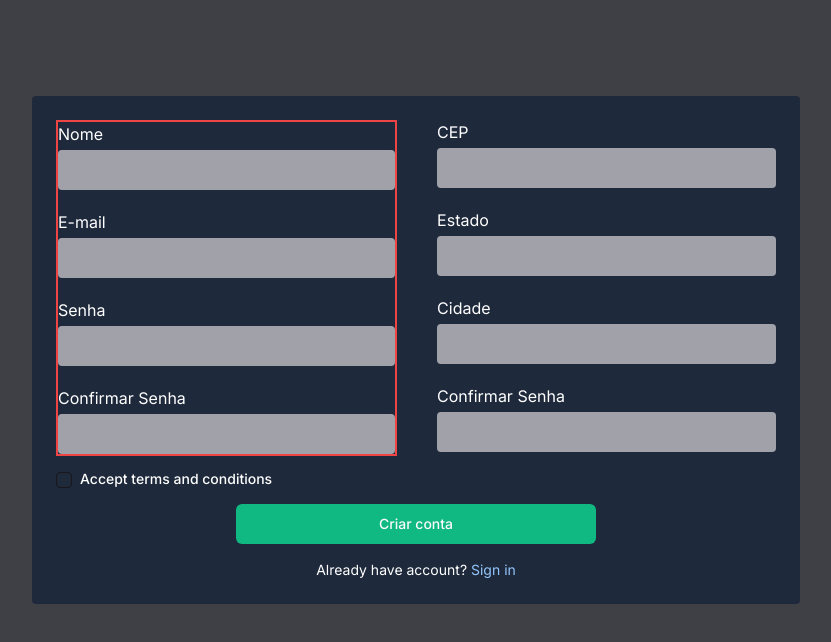
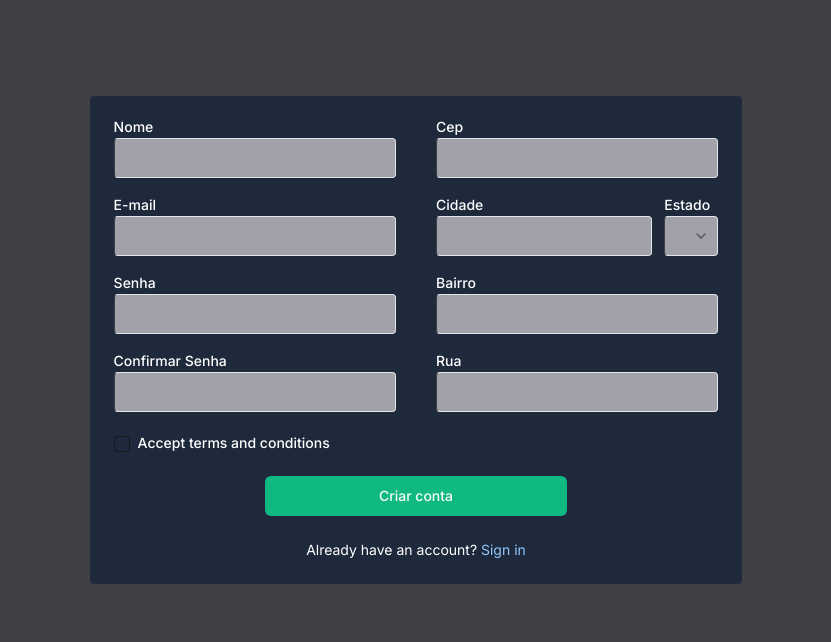
Before and after one commit to marioguiW/LojaShadNextZod, a Next.js app: page /createAccount in a window 1280 px wide. Shown: the top 642 px of the page, without its empty margins (224-1055 px from the left). Built offline with nearby package versions, Linux system fonts and the light colour scheme.

Commit message:
Finishing create account page

```diff
--- a/src/app/createAccount/page.tsx
+++ b/src/app/createAccount/page.tsx
@@ -1,95 +1,233 @@
-'use client'
-import { Button } from "@/components/ui/button";
-import { Checkbox } from "@/components/ui/checkbox";
-import { authService } from "@/services/authService";
-import { zodResolver } from "@hookform/resolvers/zod";
-import { useRouter } from "next/navigation";
-import { useState } from "react";
-import { useForm } from "react-hook-form";
-import { z } from "zod";
-import Cookie from 'js-cookie'
-import { ButtonLoading } from "@/components/ButtonLoading";
-import Link from "next/link";
-import { isSet } from "util/types";
+"use client"
+
+import Link from "next/link"
+import { zodResolver } from "@hookform/resolvers/zod"
+import { useForm } from "react-hook-form"
+import { z } from "zod"
 import { RxCheckCircled } from "react-icons/rx";
 import { RxCrossCircled } from "react-icons/rx";
 
+import { Button } from "@/components/ui/button"
+import {
+  Form,
+  FormControl,
+  FormDescription,
+  FormField,
+  FormItem,
+  FormLabel,
+  FormMessage,
+} from "@/components/ui/form"
+import {
+  Select,
+  SelectContent,
+  SelectItem,
+  SelectTrigger,
+  SelectValue,
+} from "@/components/ui/select"
+import { Input } from "@/components/ui/input"
+import { useEffect, useState } from "react"
+import axios from "axios"
+import { ButtonLoading } from "@/components/ButtonLoading"
+import { Checkbox } from "@/components/ui/checkbox"
+
+const LoginFormSchema = z.object({
+  nome: z.string(),
+  email: z.string(),
+  password: z.string(),
+  confirmPassword: z.string(),
+  cep: z.string(),
+  estado: z.string(),
+  cidade: z.string(),
+  rua: z.string(),
+  bairro: z.string(),
+}).refine(
+  (values) => {
+    return values.password === values.confirmPassword;
+  },
+  {
+    message: "Passwords must match!",
+    path: ["confirmPassword"],
+  }
+);
+
+export default function SelectForm() {
+
+  const [isLoading, setIsLoading] = useState(false);
+  const [erroAuth, setErroAuth] = useState(false);
 
 
-const loginFormSchema = z.object({
-    nome: z.string().nonempty(),
-    email: z.string().nonempty("O campo de email é obrigatório"),
-    password: z.string()
-        .nonempty("O campo de senha é obrigatório")
+  const abreviacoesEstados = [
+    'AC', 'AL', 'AP', 'AM', 'BA', 'CE', 'DF', 'ES', 'GO', 'MA',
+    'MT', 'MS', 'MG', 'PA', 'PB', 'PR', 'PE', 'PI', 'RJ', 'RN',
+    'RS', 'RO', 'RR', 'SC', 'SP', 'SE', 'TO'
+  ];
+
+  const form = useForm<z.infer<typeof LoginFormSchema>>({
+    resolver: zodResolver(LoginFormSchema),
   })
 
-type LoginFormData = z.infer<typeof loginFormSchema>
+  useEffect(() => {
+    const fetchData = async () => {
+      const cepValue = form.watch('cep', '1');
+      if (cepValue.length === 8) {
+        try {
+          const response = await axios.get(`https://viacep.com.br/ws/${form.watch('cep')}/json/`);
+          console.log(response)
+          if(response.status == 200){
+            form.setValue('estado', response.data.uf)
+            form.setValue('cidade', response.data.localidade)
+            form.setValue('bairro', response.data.bairro)
+            form.setValue('rua', response.data.logradouro)
+          }
+        } catch (error) {
+          console.error("Erro na requisição:", error);
+        }
+      }
+    };
 
-export default function CreateAccountPage() {
+    fetchData();
+  }, [form.watch('cep')]);
 
-    const [isLoading, setIsLoading] = useState(false)
-    const [erroAuth, setErroAuth] = useState(false)
-    const [output, setOutput] = useState('')
-    const [password, setPassword] = useState('')
-    const [confirmPassword, setConfirmPassword] = useState('')
-    const router = useRouter()
-    const { register, handleSubmit, formState: { errors }, control } = useForm<LoginFormData>({
-        resolver: zodResolver(loginFormSchema)
+  function onSubmit(data: z.infer<typeof LoginFormSchema>) {
+    setIsLoading(true)
+
+    const response = axios.post('http://localhost:5193/v1/cliente/clientes', {
+
     })
 
-    async function signUp(infos: LoginFormData) {
-        console.log(infos)
   }
 
   return (
     <main className="flex min-h-screen flex-col items-center p-24 bg-zinc-700">
-            <form onSubmit={handleSubmit(signUp)} onFocus={() => setErroAuth(false)} className="p-6 flex rounded flex-col bg-slate-800 text-white max-w-3xl w-full gap-4 ">
-                <div className="flex gap-10 ">
-                    <div className="flex flex-col gap-5 w-full border-2 border-red-500">
+      <Form {...form}>
+        <form onSubmit={form.handleSubmit(onSubmit)} className="w-3/5 space-y-6 bg-slate-800 p-6 rounded text-white ">
+          <div className="flex gap-10">
+            <div className="flex flex-col gap-5 w-full">
+              <FormField
+                control={form.control}
+                name="nome"
+                render={({ field }) => (
                   <div className="flex flex-col gap-1">
-                            <label htmlFor="">Nome</label>
-                            <input {...register('nome')} className="rounded bg-zinc-400 text-black border-s-zinc-700 p-2" type="text" />
-                            {errors.nome && <span>{errors.nome.message}</span>}
+                    <FormLabel>Nome</FormLabel>
+                    <Input {...field} className="rounded bg-zinc-400 text-black border-s-zinc-700 p-2" type="text" />
+                    <FormMessage />
                   </div>
+                )}
+              />
+
+              <FormField
+                control={form.control}
+                name="email"
+                render={({ field }) => (
+                  <div className="flex flex-col gap-1 ">
+                    <FormLabel>E-mail</FormLabel>
+                    <Input {...field} className="rounded bg-zinc-400 text-black border-s-zinc-700 p-2" type="email" />
+                    <FormMessage />
+                  </div>
+                )}
+              />
+              <FormField
+                control={form.control}
+                name="password"
+                render={({ field }) => (
                   <div className="flex flex-col gap-1">
-                            <label htmlFor="">E-mail</label>
-                            <input {...register('email')} className="rounded bg-zinc-400 text-black border-s-zinc-700 p-2" type="email" />
-                            {errors.email && <span>{errors.email.message}</span>}
+                    <FormLabel className="flex gap-2">Senha {form.watch('password') && !form.watch('confirmPassword') ?
+                      <RxCheckCircled color="green" />
+                      : !form.watch('password') ? <></> : form.watch('password') != form.watch('confirmPassword')
+                        ? <RxCrossCircled color="red" /> : <RxCheckCircled color="green" />
+                    }
+                    </FormLabel>
+                    <Input {...field} className="rounded bg-zinc-400 text-black border-s-zinc-700 p-2" type="password" />
+                    <FormMessage />
                   </div>
+                )}
+              />
+              <FormField
+                name="confirmPassword"
+                render={({ field }) => (
                   <div className="flex flex-col gap-1">
-                            <label htmlFor="">Senha { }</label>
-                            <input value={password} onChange={(a) => setPassword(a.target.value)} className="rounded bg-zinc-400 text-black border-s-zinc-700 p-2" type="password" />
-                            {errors.password && <span>{errors.password.message}</span>}
+                    <FormLabel className="flex gap-2">Confirmar Senha {form.watch('confirmPassword') && form.watch('confirmPassword') == form.watch('password') ?
+                      <RxCheckCircled color="green" />
+                      : form.watch('confirmPassword') ? <RxCrossCircled color="red" />
+                        : <></>}
+                    </FormLabel>
+                    <Input {...field} className="rounded bg-zinc-400 text-black border-s-zinc-700 p-2" type="password" />
+                    <FormMessage />
                   </div>
+                )}
+              />
+            </div>
+            <div className="flex flex-col gap-5 w-full ">
+              <FormField
+                control={form.control}
+                name="cep"
+                render={({ field }) => (
                   <div className="flex flex-col gap-1">
-                            <label htmlFor="" className="flex items-center gap-2">Confirmar Senha {confirmPassword && confirmPassword == password ? <RxCheckCircled color="green" /> : confirmPassword ? <RxCrossCircled color="red" /> : <></>}</label>
-                            <input value={confirmPassword} onChange={(a) => setConfirmPassword(a.target.value)} className="rounded bg-zinc-400 text-black border-s-zinc-700 p-2" type="password" />
-                            {errors.password && <span>{errors.password.message}</span>}
+                    <FormLabel>Cep</FormLabel>
+                    <Input {...field} className="rounded bg-zinc-400 text-black border-s-zinc-700 p-2" type="text" />
+                    <FormMessage />
                   </div>
-
-
+                )}
+              />
+              <div className="flex gap-3">
+                <FormField
+                  control={form.control}
+                  name="cidade"
+                  render={({ field }) => (
+                    <div className="flex flex-col gap-1 w-full">
+                      <FormLabel>Cidade</FormLabel>
+                      <Input {...field} className="rounded bg-zinc-400 text-black border-s-zinc-700 p-2 w-full" type="text" />
+                      <FormMessage />
                     </div>
-                    <div className="flex flex-col gap-5 w-full">
-                        <div className="flex flex-col gap-1">
-                            <label htmlFor="">CEP</label>
-                            <input {...register('nome')} className="rounded bg-zinc-400 text-black border-s-zinc-700 p-2" type="text" />
-                            {errors.nome && <span>{errors.nome.message}</span>}
+                  )}
+                />
+                <FormField
+                  control={form.control}
+                  name="estado"
+                  render={({ field }) => (
+                    <div className="flex flex-col w-[25%] gap-1">
+                      <FormLabel>Estado</FormLabel>
+                      <Select {...field} >
+                        <FormControl className="rounded bg-zinc-400 h-10 text-black border-s-zinc-700 p-2 w-full">
+                          <SelectTrigger >
+                            <SelectValue className="rounded bg-zinc-400 text-black border-s-zinc-700 p-2" placeholder="" />
+                          </SelectTrigger>
+                        </FormControl>
+                        <SelectContent className="rounded bg-zinc-400 text-black border-s-zinc-700 p-2">
+                          {abreviacoesEstados.map((estadoAbrev) => (
+                            <SelectItem className="" key={estadoAbrev} value={estadoAbrev}>
+                              {estadoAbrev}
+                            </SelectItem>
+                          ))}
+                        </SelectContent>
+                      </Select>
+                      <FormMessage />
                     </div>
-                        <div className="flex flex-col gap-1">
-                            <label htmlFor="">Estado</label>
-                            <input {...register('email')} className="rounded bg-zinc-400 text-black border-s-zinc-700 p-2" type="email" />
-                            {errors.email && <span>{errors.email.message}</span>}
+                  )}
+                />
               </div>
-                        <div className="flex flex-col gap-1">
-                            <label htmlFor="">Cidade</label>
-                            <input value={password} onChange={(a) => setPassword(a.target.value)} className="rounded bg-zinc-400 text-black border-s-zinc-700 p-2" type="password" />
-                            {errors.password && <span>{errors.password.message}</span>}
+              <FormField
+                control={form.control}
+                name="bairro"
+                render={({ field }) => (
+                  <div className="flex flex-col gap-1 w-full">
+                    <FormLabel>Bairro</FormLabel>
+                    <Input {...field} className="rounded bg-zinc-400 text-black border-s-zinc-700 p-2 w-full" />
+                    <FormMessage />
                   </div>
-                        <div className="flex flex-col gap-1">
-                            <label htmlFor="" className="flex items-center gap-2">Confirmar Senha {confirmPassword && confirmPassword == password ? <RxCheckCircled color="green" /> : confirmPassword ? <RxCrossCircled color="red" /> : <></>}</label>
-                            <input value={confirmPassword} onChange={(a) => setConfirmPassword(a.target.value)} className="rounded bg-zinc-400 text-black border-s-zinc-700 p-2" type="password" />
-                            {errors.password && <span>{errors.password.message}</span>}
+                )}
+              />
+              <FormField
+                control={form.control}
+                name="rua"
+                render={({ field }) => (
+                  <div className="flex flex-col gap-1 w-full">
+                    <FormLabel>Rua</FormLabel>
+                    <Input {...field} className="rounded bg-zinc-400 text-black border-s-zinc-700 p-2 w-full" />
+                    <FormMessage />
                   </div>
+                )}
+              />
             </div>
           </div>
           <div className="items-top flex space-x-2">
@@ -103,17 +241,20 @@ export default function CreateAccountPage() {
               </label>
             </div>
           </div>
-                {erroAuth ? <h6 className="text-red-500">E-mail ou senha inválidos</h6> : null}
+
+
+
+          {erroAuth ? <h6 className="text-red-500">Credenciais incorretas</h6> : null}
+
           <div className="flex items-center justify-center">
-                    {isLoading ? <ButtonLoading /> : <Button className="w-[50%] bg-emerald-500 hover:bg-emerald-600" type="submit" >Criar conta</Button>}
+            {isLoading ? <ButtonLoading /> : <Button className="w-[50%] bg-emerald-500 hover:bg-emerald-600" type="submit">Criar conta</Button>}
           </div>
+
           <div className="flex flex-col gap-4 items-center min-w-max">
-                    <label htmlFor="" className="text-sm">Already have account? <Link href='/' className="text-blue-300 hover:underline">Sign in</Link></label>
+            <label htmlFor="" className="text-sm">Already have an account? <Link href='/' className="text-blue-300 hover:underline">Sign in</Link></label>
           </div>
         </form>
-            <pre>
-                {output}
-            </pre>
+      </Form>
     </main>
-    );
+  )
 }
```
Lines whose indentation alone changed are shown as unchanged.
